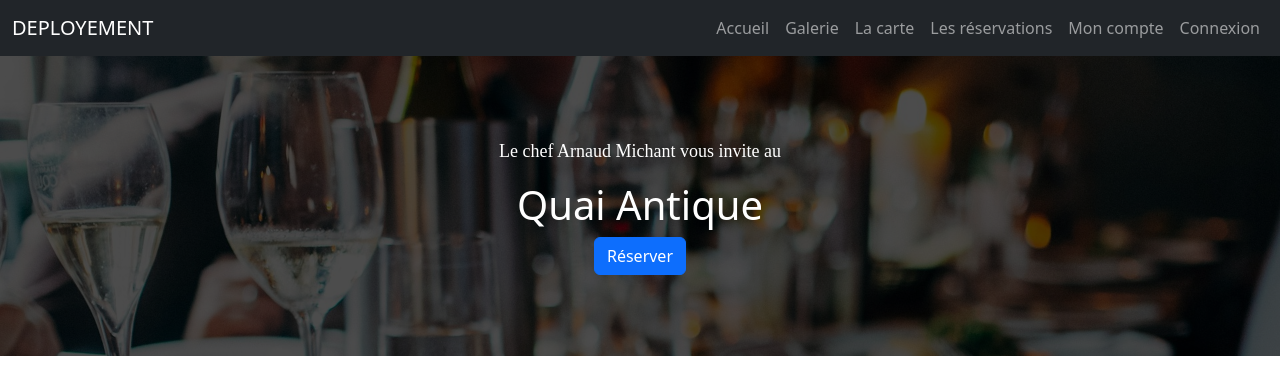
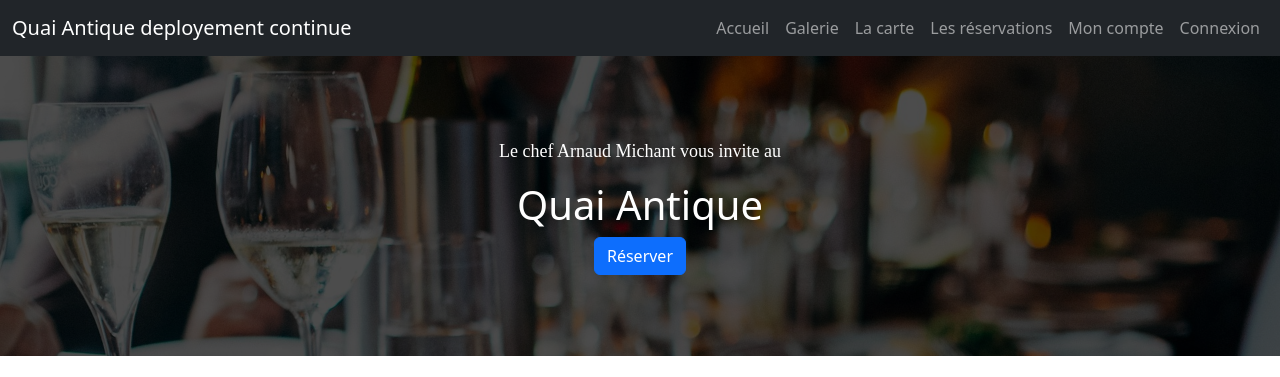
Before and after one commit to quentindusautoy-blip/ProjetFilRouge, a website with bundled scripts: page index.html in a window 1280 px wide. Shown: the top 377 px of the page. Built offline with nearby package versions, Linux system fonts and the light colour scheme; files whose address does not match are found by name; a web font is replaced by a local one.

Commit message:
test deployement

```diff
--- a/index.html
+++ b/index.html
@@ -15,7 +15,7 @@
 
          <nav class="navbar navbar-expand-lg bg-dark" data-bs-theme="dark">
             <div class="container-fluid">
-              <a class="navbar-brand" href="/">DEPLOYEMENT</a>
+              <a class="navbar-brand" href="/">Quai Antique deployement continue</a>
               <button class="navbar-toggler" type="button" data-bs-toggle="collapse" data-bs-target="#navbarSupportedContent" aria-controls="navbarSupportedContent" aria-expanded="false" aria-label="Toggle navigation">
                 <span class="navbar-toggler-icon"></span>
               </button>
```
